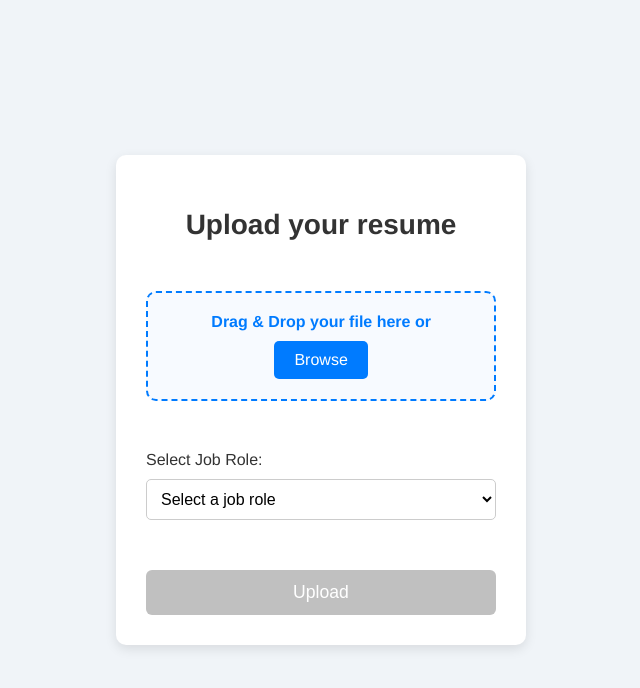
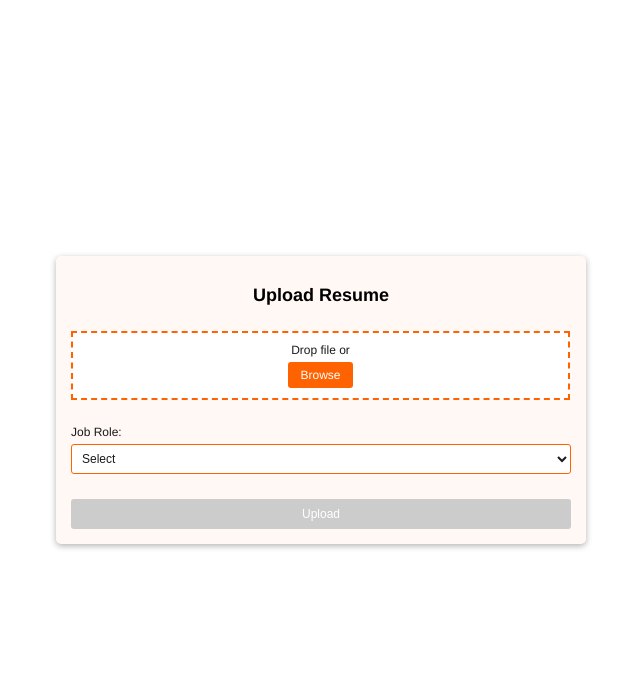
Before and after one commit to AbQaadir/choreo_dev_react_frontend, a React (Create React App) app: page / in a window 1280 px wide. Shown: the top 688 px of the page, without its empty margins (319-959 px from the left). Built offline with nearby package versions, Linux system fonts and the light colour scheme.

Commit message:
ready to deploy

```diff
--- a/public/index.html
+++ b/public/index.html
@@ -3,6 +3,8 @@
   <head>
     <meta charset="utf-8" />
     <link rel="icon" href="%PUBLIC_URL%/favicon.ico" />
+    <link href="https://fonts.googleapis.com/css2?family=Inter:wght@400;500;600;700&display=swap" rel="stylesheet">
+    <link href="https://fonts.googleapis.com/css2?family=Fira+Code&display=swap" rel="stylesheet">
     <meta name="viewport" content="width=device-width, initial-scale=1" />
     <meta name="theme-color" content="#000000" />
     <meta
@@ -10,36 +12,12 @@
       content="Web site created using create-react-app"
     />
     <link rel="apple-touch-icon" href="%PUBLIC_URL%/logo192.png" />
-    <!--
-      manifest.json provides metadata used when your web app is installed on a
-      user's mobile device or desktop. See https://developers.google.com/web/fundamentals/web-app-manifest/
-    -->
     <link rel="manifest" href="%PUBLIC_URL%/manifest.json" />
-    <!--
-      Notice the use of %PUBLIC_URL% in the tags above.
-      It will be replaced with the URL of the `public` folder during the build.
-      Only files inside the `public` folder can be referenced from the HTML.
-
-      Unlike "/favicon.ico" or "favicon.ico", "%PUBLIC_URL%/favicon.ico" will
-      work correctly both with client-side routing and a non-root public URL.
-      Learn how to configure a non-root public URL by running `npm run build`.
-    -->
     <title>React App</title>
   </head>
   <body>
-    <script src="/config.js"></script>
+    <script src="%PUBLIC_URL%/config.js"></script>
     <noscript>You need to enable JavaScript to run this app.</noscript>
     <div id="root"></div>
-
-    <!--
-      This HTML file is a template.
-      If you open it directly in the browser, you will see an empty page.
-
-      You can add webfonts, meta tags, or analytics to this file.
-      The build step will place the bundled scripts into the <body> tag.
-
-      To begin the development, run `npm start` or `yarn start`.
-      To create a production bundle, use `npm run build` or `yarn build`.
-    -->
   </body>
 </html>
--- a/src/components/DetailsPage.css
+++ b/src/components/DetailsPage.css
@@ -1,129 +1,122 @@
-/* DetailsPage.css */
-
-/* Container for the entire page */
 .details-page-container {
   width: 100vw;
   height: 100vh;
   margin: 0;
-  padding: 20px;
+  padding: 10px; /* Reduced padding */
   box-sizing: border-box;
-  background-color: #ffffff;
   overflow-y: auto;
   font-family: Arial, Helvetica, sans-serif;
+  color: #ffffff; /* White text */
 }
 
-/* Form styling */
 form {
   display: flex;
   flex-direction: column;
-  gap: 30px;
+  gap: 15px; /* Reduced gap */
   width: 100%;
-  max-width: 1200px;
+  max-width: 600px; /* Smaller width */
   margin: 0 auto;
 }
 
-/* Section headers */
 .form-section h2 {
-  margin-bottom: 20px;
-  font-size: 1.8em;
-  color: #333;
-  border-bottom: 2px solid #007bff;
-  padding-bottom: 10px;
+  margin-bottom: 10px;
+  font-size: 18px; /* Smaller font */
+  color: black; /* Orange */
+  border-bottom: 3px solid black;
+  padding-bottom: 5px;
 }
 
-/* Form rows */
 .form-row {
   display: flex;
   flex-direction: column;
-  margin-bottom: 20px;
+  margin-bottom: 10px; /* Reduced margin */
 }
 
 .form-row label {
-  margin-bottom: 10px;
+  margin-top: 5px;
+  margin-bottom: 5px;
   font-weight: bold;
-  color: #555;
+  color: #1a1a1a; /* White */
+  font-size: 12px; /* Smaller font */
 }
 
 .form-row input,
 .form-row textarea {
-  padding: 12px;
-  border: 1px solid #ddd;
-  border-radius: 6px;
-  font-size: 1em;
+  padding: 6px; /* Smaller padding */
+  border: 1.5px solid black; /* Orange border */
+  border-radius: 3px;
+  font-size: 12px; /* Smaller font */
   width: 100%;
   box-sizing: border-box;
+  background-color: #ffffff; /* White background */
+  color: #1a1a1a; /* Black text */
   transition: border-color 0.3s ease;
-  margin-bottom: 10px;
 }
 
 .form-row input:focus,
 .form-row textarea:focus {
-  border-color: #007bff;
+  border-color: #e65a00; /* Darker orange */
   outline: none;
 }
 
 .form-row textarea {
   resize: vertical;
-  height: 120px;
+  height: 60px; /* Smaller height */
 }
 
-/* Add button */
 .add-button {
-  padding: 10px 20px;
+  padding: 6px 12px; /* Smaller button */
   border: none;
-  border-radius: 6px;
-  background-color: #007bff;
-  color: #fff;
-  font-size: 1em;
+  border-radius: 3px;
+  background-color: #ff6200; /* Orange */
+  color: #ffffff; /* White */
+  font-size: 12px; /* Smaller font */
   cursor: pointer;
   transition: background-color 0.3s ease, transform 0.3s ease;
-  margin-top: 10px;
+  margin-top: 5px;
   align-self: flex-start;
-  margin-bottom: 10px;
 }
 
 .add-button:hover {
-  background-color: #218838;
-  transform: scale(1.05);
+  background-color: #e65a00; /* Darker orange */
+  transform: scale(1.03);
 }
 
-/* Submit button */
 .form-actions {
   text-align: center;
 }
 
 .submit-button {
-  padding: 12px 24px;
+  padding: 8px 16px; /* Smaller button */
   border: none;
-  border-radius: 6px;
-  background-color: red;
-  color: #fff;
-  font-size: 1.1em;
+  border-radius: 3px;
+  background-color: #ff6200; /* Orange (corrected from red) */
+  color: #ffffff; /* White */
+  font-size: 12px; /* Smaller font */
   cursor: pointer;
   transition: background-color 0.3s ease, transform 0.3s ease;
 }
 
 .submit-button:hover {
-  background-color: #0056b3;
-  transform: scale(1.05);
+  background-color: #e65a00; /* Darker orange */
+  transform: scale(1.03);
 }
 
-/* Error and success messages */
 .error-message,
 .success-message {
-  margin-top: 20px;
-  padding: 15px;
-  border-radius: 6px;
+  margin-top: 10px;
+  padding: 8px; /* Smaller padding */
+  border-radius: 3px;
   text-align: center;
-  font-size: 1.1em;
+  font-size: 11px; /* Smaller font */
 }
 
 .error-message {
-  background-color: #f8d7da;
-  color: #721c24;
+  background-color: #fff0e6; /* Light orange */
+  color: #1a1a1a; /* Black */
 }
 
 .success-message {
-  background-color: #d4edda;
-  color: #155724;
+  background-color: #ffffff; /* White */
+  color: #1a1a1a; /* Black */
 }
--- a/src/components/DetailsPage.tsx
+++ b/src/components/DetailsPage.tsx
@@ -176,6 +176,7 @@ const DetailsPage: React.FC = () => {
         e.preventDefault();
 
         console.log('Submitting data:', resumeDetails);
+        console.log('Genrating Challenge');
 
         try {
             const response = await axios.post(`${serviceUrl}/userDetails`, {
--- a/src/components/FileUpload.css
+++ b/src/components/FileUpload.css
@@ -1,5 +1,4 @@
 body {
-  background-color: #f0f4f8;
   font-family: 'Helvetica Neue', sans-serif;
   margin: 0;
   padding: 0;
@@ -10,36 +9,37 @@ body {
 }
 
 .file-upload-container {
-  background-color: #ffffff;
-  padding: 30px;
-  border-radius: 10px;
-  box-shadow: 0 4px 12px rgba(0, 0, 0, 0.1);
-  width: 350px;
-  max-width: 100%;
+  background-color: #fff8f4; /* Light orange background */
+  padding: 15px; /* Reduced padding */
+  border-radius: 5px;
+  box-shadow: 0 2px 6px rgba(0, 0, 0, 0.3);
+  width: 500px; /* Adjusted width as per your style */
   text-align: center;
-  position: relative; /* Ensure the container is positioned relative */
+  position: relative;
 }
 
 h2 {
-  font-size: 28px;
-  color: #333;
-  margin-bottom: 20px;
+  font-size: 18px; /* Smaller font */
+  color: black; /* Orange for header */
+  margin-bottom: 10px;
 }
 
 .upload-input-wrapper {
-  position: relative;
-  width: 87.5%;
-  padding: 20px;
-  border: 2px dashed #007bff;
-  border-radius: 10px;
-  background-color: #f7faff;
+  width: 95%;
+  padding: 10px; /* Reduced padding */
+  border: 2px dashed #ff6200; /* Orange dashed border */
+  border-radius: 0px;
+  background-color: #ffffff; /* White background for upload area */
   cursor: pointer;
   transition: background-color 0.3s ease;
-  text-align: center;
+  display: flex; /* Use flexbox for better alignment */
+  flex-direction: column; /* Stack elements vertically */
+  align-items: center; /* Center elements horizontally */
+  gap: 5px; /* Add small gap between text and button */
 }
 
 .upload-input-wrapper:hover {
-  background-color: #e6f0ff;
+  background-color: #ffe6cc; /* Slightly darker light orange hover */
 }
 
 .upload-input-wrapper input[type="file"] {
@@ -47,91 +47,92 @@ h2 {
 }
 
 .upload-input-wrapper span {
-  display: block;
-  font-size: 16px;
-  color: #007bff;
-  font-weight: 600;
-  margin-bottom: 10px;
+  font-size: 12px; /* Smaller font */
+  color: #1a1a1a; /* Black font */
+  font-weight: 500;
 }
 
 .upload-input-wrapper .upload-label {
-  display: inline-block;
-  background-color: #007bff;
-  color: white;
-  padding: 10px 20px;
-  border-radius: 5px;
+  background-color: #ff6200; /* Orange */
+  color: #ffffff; /* White */
+  padding: 6px 12px; /* Smaller button */
+  border-radius: 3px;
+  font-size: 12px; /* Smaller font */
   cursor: pointer;
   transition: background-color 0.3s ease;
 }
 
 .upload-input-wrapper .upload-label:hover {
-  background-color: #0056b3;
+  background-color: #e65a00; /* Darker orange */
 }
 
 .file-name {
-  font-size: 14px;
-  color: #555;
-  margin-top: 15px;
-  font-weight: 500;
+  font-size: 11px; /* Smaller font */
+  color: #1a1a1a; /* Black font */
+  margin-top: 8px;
+  margin-bottom: 0; /* Remove extra bottom margin */
+  word-break: break-all; /* Ensure long file names wrap */
 }
 
 .job-role-wrapper {
-  margin-top: 20px;
+  margin-top: 10px;
   text-align: left;
   width: 100%;
+  display: flex; /* Use flexbox for alignment */
+  flex-direction: column; /* Stack label and select vertically */
+  gap: 5px; /* Small gap between label and select */
 }
 
 .job-role-wrapper label {
-  display: block;
-  font-size: 16px;
-  color: #333;
-  margin-bottom: 10px;
+  font-size: 12px; /* Smaller font */
+  color: #1a1a1a; /* Black font */
 }
 
 .job-role-select {
   width: 100%;
-  padding: 10px;
-  border: 1px solid #ccc;
-  border-radius: 5px;
-  font-size: 16px;
-  background-color: #fff;
+  padding: 6px; /* Smaller padding */
+  border: 1px solid #ff6200; /* Orange border */
+  border-radius: 3px;
+  font-size: 12px; /* Smaller font */
+  background-color: #ffffff; /* White background */
+  color: #1a1a1a; /* Black font */
   transition: border-color 0.3s ease;
 }
 
 .job-role-select:focus {
-  border-color: #007bff;
+  border-color: #e65a00; /* Darker orange */
   outline: none;
 }
 
 .submit-button {
-  background-color: #007bff;
-  color: white;
-  padding: 12px 0;
+  background-color: #ff6200; /* Orange */
+  color: #ffffff; /* White */
+  padding: 8px 0; /* Smaller button */
   border: none;
-  border-radius: 8px;
-  font-size: 18px;
+  border-radius: 3px;
+  font-size: 12px; /* Smaller font */
   cursor: pointer;
   width: 100%;
-  margin-top: 20px;
+  margin-top: 10px;
   transition: background-color 0.3s ease;
 }
 
 .submit-button:hover {
-  background-color: #0056b3;
+  background-color: #e65a00; /* Darker orange */
 }
 
 .submit-button:disabled {
-  background-color: #c0c0c0;
+  background-color: #cccccc;
   cursor: not-allowed;
 }
 
 .loading-overlay {
-  position: absolute; /* Ensure the overlay is positioned absolutely within the container */
+  position: absolute;
   top: 0;
   left: 0;
   width: 100%;
   height: 100%;
-  background: rgba(255, 255, 255, 0.8);
+  background: rgba(255, 255, 255, 0.8); /* White overlay */
   display: flex;
   flex-direction: column;
   align-items: center;
@@ -140,40 +141,36 @@ h2 {
 }
 
 .loader {
-  border: 4px solid #f3f3f3;
+  border: 3px solid #f3f3f3;
   border-radius: 50%;
-  border-top: 4px solid #3498db;
-  width: 50px;
-  height: 50px;
+  border-top: 3px solid #ff6200; /* Orange spinner */
+  width: 30px; /* Smaller spinner */
+  height: 30px;
   animation: spin 1s linear infinite;
 }
 
 @keyframes spin {
-  0% {
-    transform: rotate(0deg);
-  }
-  100% {
-    transform: rotate(360deg);
-  }
+  0% { transform: rotate(0deg); }
+  100% { transform: rotate(360deg); }
 }
 
 .loading-message {
-  margin-top: 10px;
-  font-size: 16px;
-  color: #555;
+  margin-top: 5px;
+  font-size: 12px; /* Smaller font */
+  color: #1a1a1a; /* Black font */
 }
 
 .error-message,
 .success-message {
-  margin-top: 10px;
-  font-size: 14px;
+  margin-top: 8px;
+  font-size: 11px; /* Smaller font */
   text-align: center;
 }
 
 .error-message {
-  color: #d9534f;
+  color: #ff6200; /* Orange */
 }
 
 .success-message {
-  color: #5cb85c;
+  color: #1a1a1a; /* Black font */
 }
--- a/src/components/FileUpload.tsx
+++ b/src/components/FileUpload.tsx
@@ -61,7 +61,7 @@ const FileUpload: React.FC = () => {
       return;
     }
 
-    setIsLoading(true); // Show loading indicator
+    setIsLoading(true);
     console.log('Starting the file upload process...');
     try {
       const reader = new FileReader();
@@ -81,16 +81,14 @@ const FileUpload: React.FC = () => {
                 base64_file: base64String,
               },
               {
-                timeout: 180000, // Set timeout to 3 min
+                timeout: 180000, // 3 min timeout
               }
             );
-            console.log('Response from backend:');
-            console.log(response.data);
+            console.log('Response from backend:', response.data);
 
             setSuccessMessage('File uploaded and processed successfully!');
             console.log('File processing completed successfully.');
 
-            // Navigate to the DetailsPage and pass the JSON response and job role as state
             navigate('/details', { state: { ...response.data, jobRole: selectedJobRole } });
           } catch (error: any) {
             if (error.code === 'ECONNABORTED') {
@@ -108,38 +106,39 @@ const FileUpload: React.FC = () => {
       setErrorMessage('An unexpected error occurred.');
       console.error('Unexpected error:', error);
     } finally {
-      setIsLoading(false); // Hide loading indicator
+      setIsLoading(false);
       console.log('File upload process ended.');
     }
   };
 
   return (
     <div className="file-upload-container">
-      <form className="upload-form" onSubmit={handleSubmit}>
-        <h2>Upload your resume</h2>
+      <form onSubmit={handleSubmit}>
+        <h2>Upload Resume</h2>
         <div className="upload-input-wrapper">
           <input
             id="file-input"
-            className="upload-input"
             type="file"
             accept="application/pdf, image/png, image/jpeg"
             onChange={handleFileChange}
           />
-          <span>Drag & Drop your file here or</span>
+          <span>Drop file or</span>
           <label htmlFor="file-input" className="upload-label">
             Browse
           </label>
         </div>
         {file && <p className="file-name">{file.name}</p>}
         <div className="job-role-wrapper">
-          <label htmlFor="job-role">Select Job Role:</label>
+          <label htmlFor="job-role">Job Role:</label>
           <select
             id="job-role"
             className="job-role-select"
             value={selectedJobRole}
             onChange={handleJobRoleChange}
           >
-            <option value="" disabled>Select a job role</option>
+            <option value="" disabled>
+              Select
+            </option>
             {jobRoles.map((role, index) => (
               <option key={index} value={role}>
                 {role}
@@ -149,14 +148,18 @@ const FileUpload: React.FC = () => {
         </div>
         {isLoading && (
           <div className="loading-overlay">
-            <div className="loader"></div>
-            <p className="loading-message">Processing your file...</p>
+            <div className="loader" />
+            <p className="loading-message">Processing...</p>
           </div>
         )}
         {errorMessage && <p className="error-message">{errorMessage}</p>}
         {successMessage && <p className="success-message">{successMessage}</p>}
-        <button type="submit" className="submit-button" disabled={!file || !selectedJobRole || isLoading}>
-          {isLoading ? 'Processing...' : 'Upload'}
+        <button
+          type="submit"
+          className="submit-button"
+          disabled={!file || !selectedJobRole || isLoading}
+        >
+          {isLoading ? 'Processing' : 'Upload'}
         </button>
       </form>
     </div>
```
Also changed, not shown: src/App.css (+2 -35 lines), src/components/AssignmentPage.css (+46 -51 lines).
